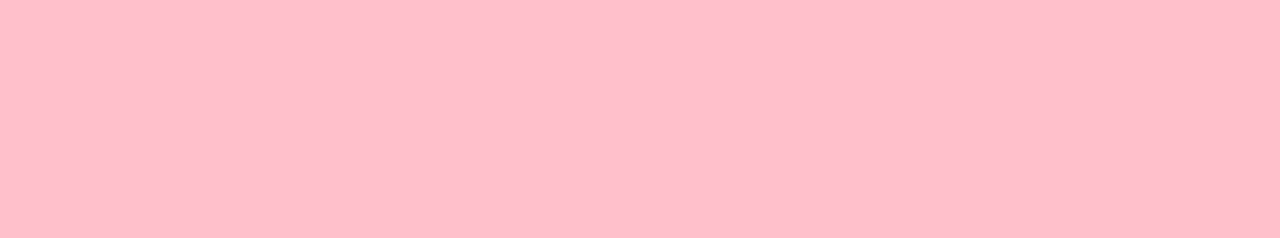
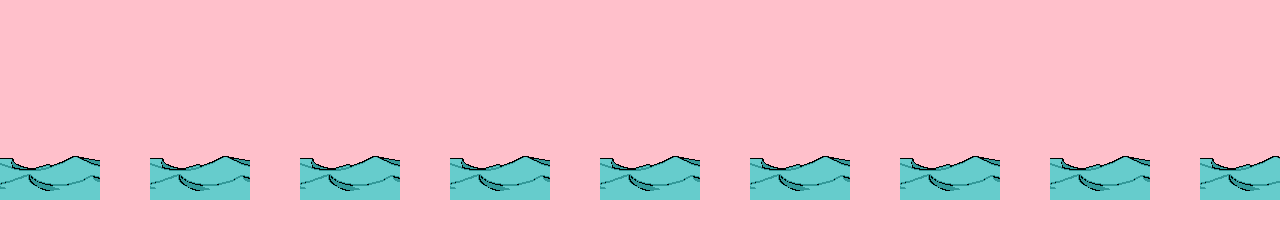
Before and after one commit to oliviakim02/starrysky, a plain HTML site: page index.html in a window 1280 px wide. Drawn offline with Linux system fonts and the light colour scheme.

Commit message:
multiplied waves

```diff
--- a/index.html
+++ b/index.html
@@ -4,13 +4,25 @@
 
 <body></body>
 <script>
-  for (let i = 0; i < 100; i++) {
+
+  function createGif(x, y) {
     const gif = document.createElement("img")
     gif.src = "waves.gif"
     gif.style.position = "absolute"
-    gif.style.top = Math.random() + window.innerHeight + "px"
-    gif.style.left = Math.random() + window.innerWidth + "px"
+    gif.style.top = y + "px"
+    gif.style.left = x + "px"
     document.body.appendChild(gif)
+  }
+
+  // createGif(0,0)
+  // createGif(50, 0)
+  // createGif(100, 0)
+  // createGif(150, 0)
+  // createGif(200, 0)
+
+  for (let i = 0; i < 100; i++) {
+    const x = i * 150
+    createGif(x, 100)
   }
 
   document.body.style.backgroundColor = "pink"
```
